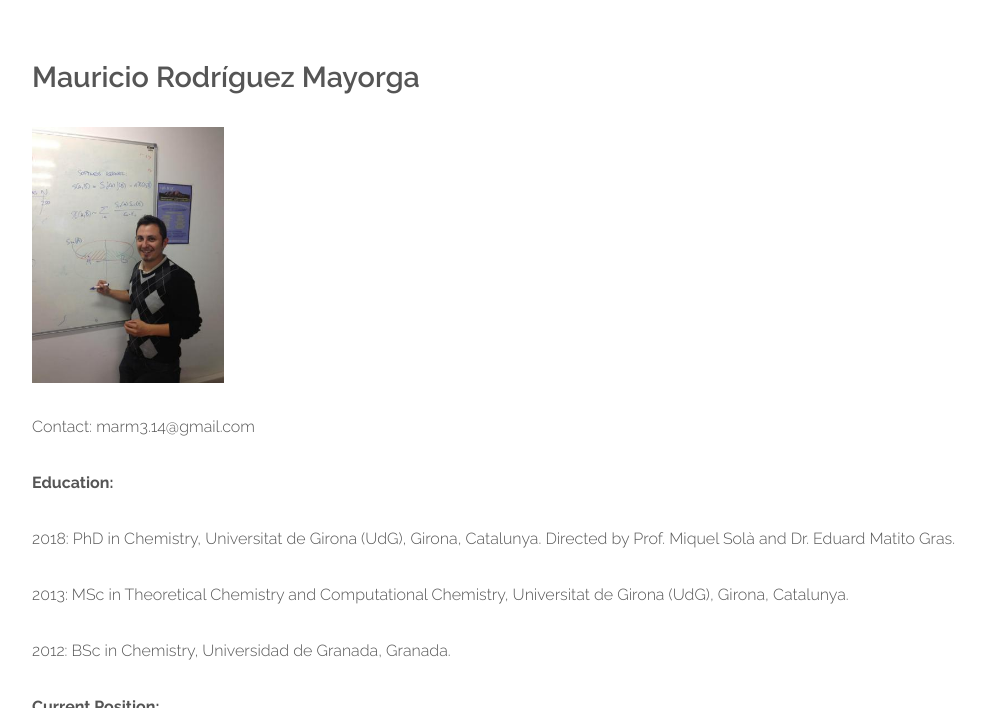
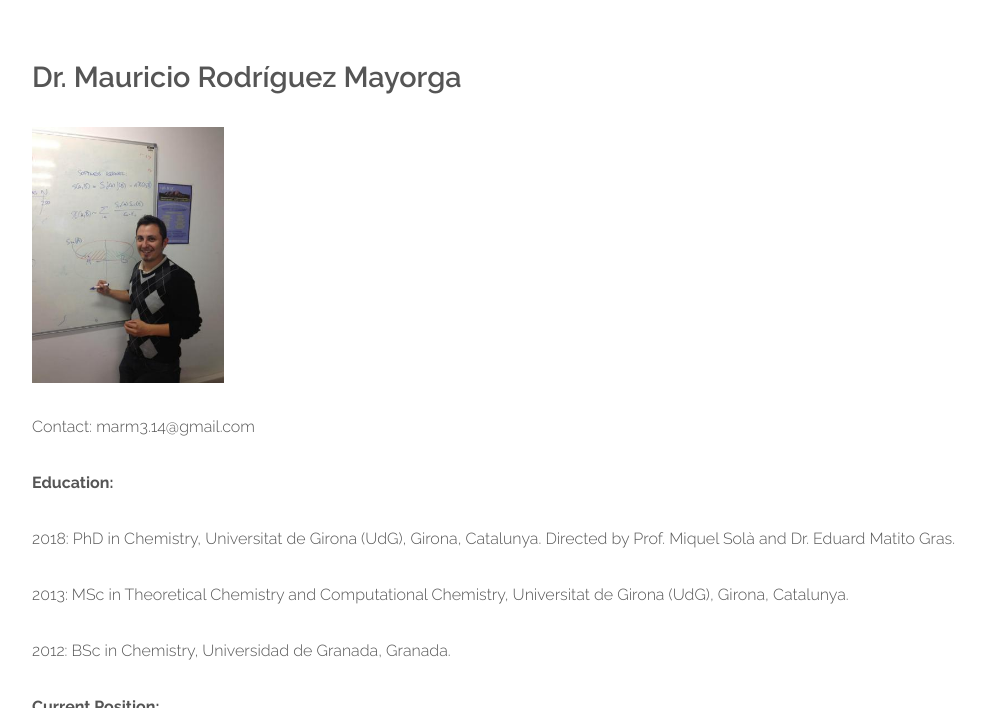
Before and after one commit to old-jekyll-templates/Horizons-Jekyll-Theme, a Jekyll site: the page built from members/mauricio_rodriguez.html, in a window 1280 px wide and 900 px high, cut to the strip 192-900 px from the top of the window. Shown: the whole strip, without its empty margins (0-985 px from the left). Built offline with Jekyll 4.4.1, drawn with Linux system fonts in a browser that asks for light colours.

```diff
--- a/members/mauricio_rodriguez.html
+++ b/members/mauricio_rodriguez.html
@@ -25,7 +25,7 @@ layout: main
 				<div id="content" class="9u skel-cell-important">
 					<section>
 						<header class="major">
-		 			          <h2>Mauricio Rodríguez Mayorga</h2>
+		 			          <h2>Dr. Mauricio Rodríguez Mayorga</h2>
                          </header>
 	    <a href="#" class="image feature"><img src="{{ site.baseurl }}/members/photos/mauricio.jpg" alt="" style="width: 15vw; min-width: 60px;" /></a>
 	    <p>Contact: marm3.14@gmail.com</p>
```
